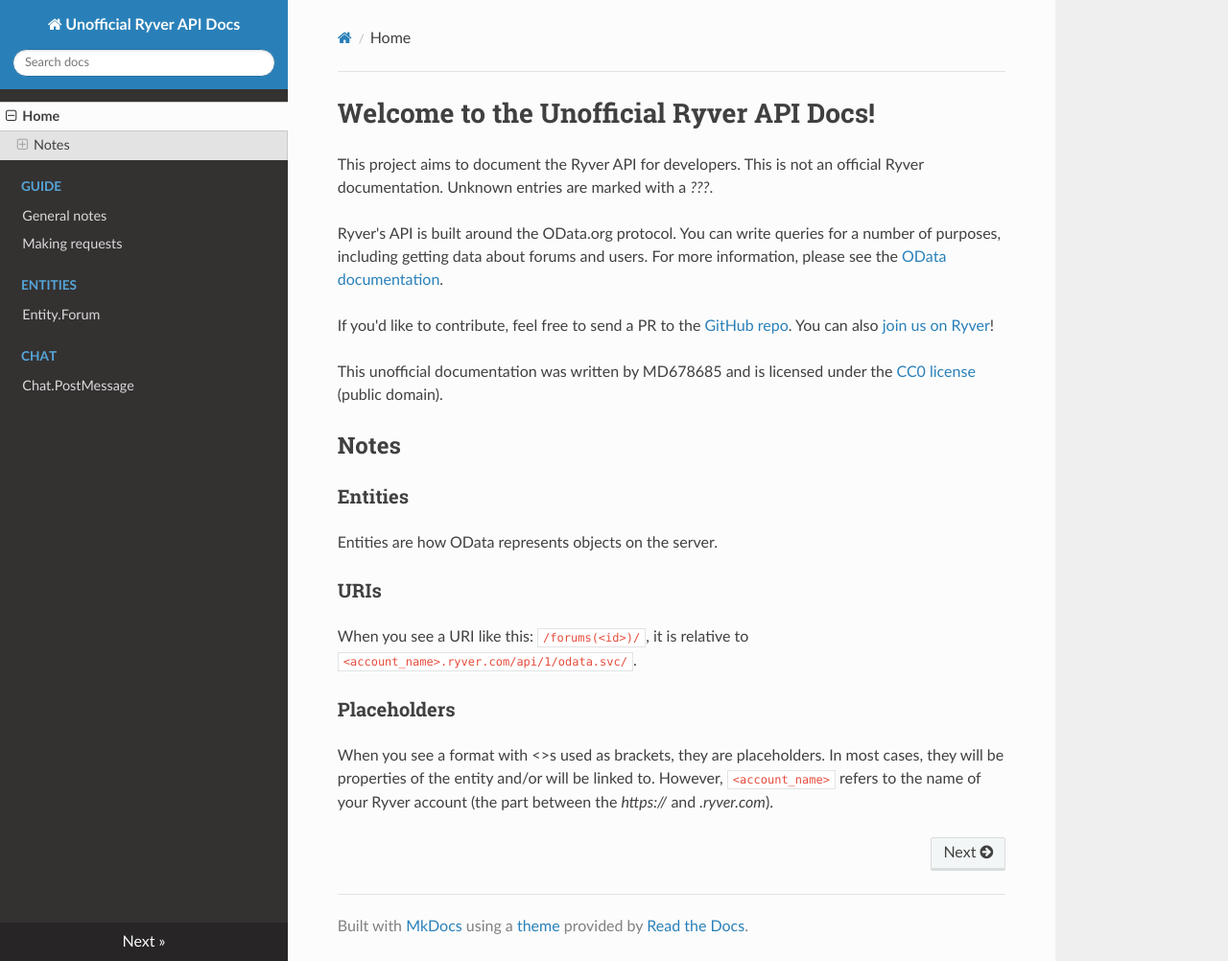
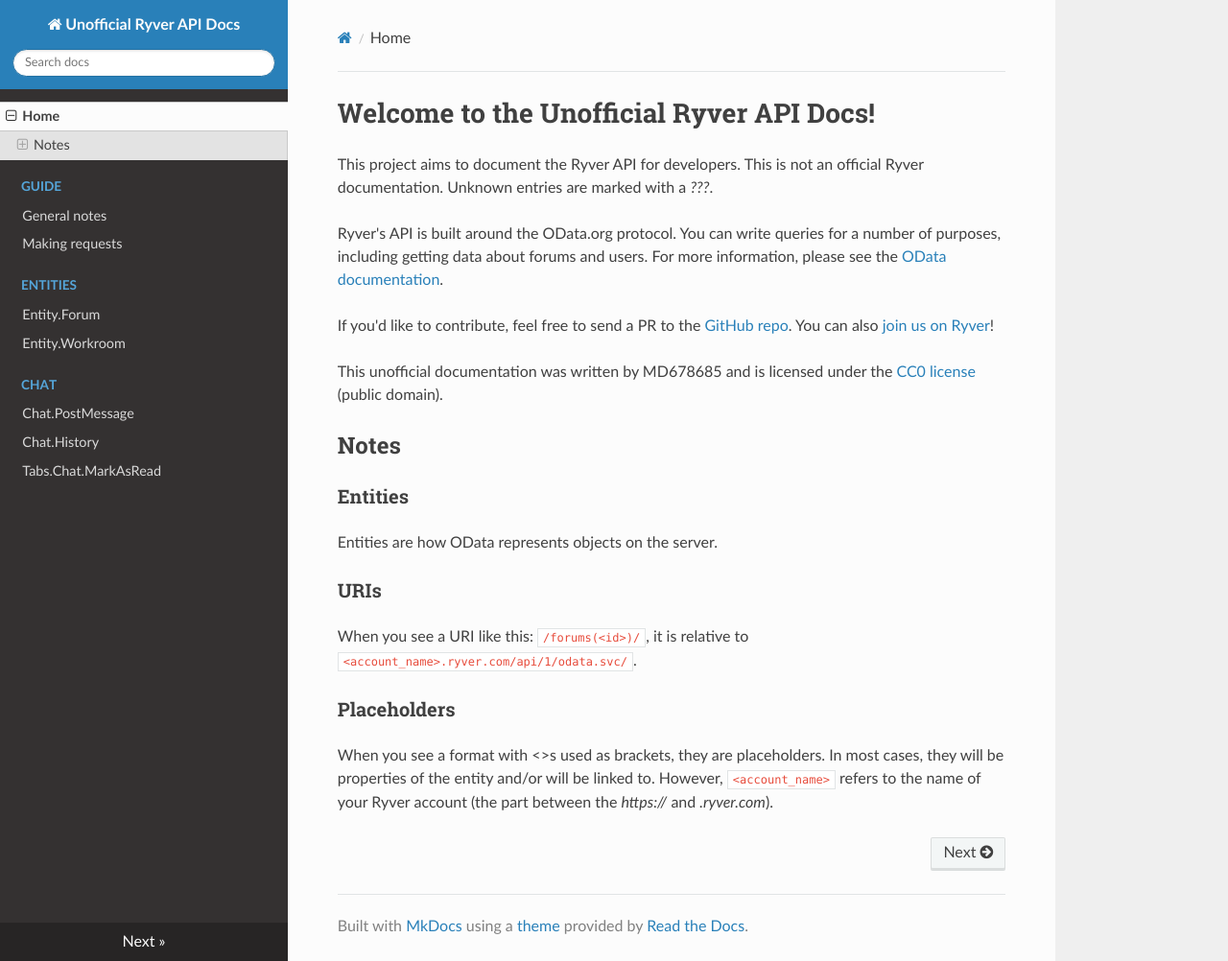
Before and after one commit to md678685/UnofficialRyverDocs, an MkDocs documentation site: the page built from docs/index.md, in a window 1280 px wide and 1002 px high. Shown: the whole window at 96% size. Built offline with MkDocs 1.6.1, drawn with Linux system fonts in a browser that asks for light colours; nearby versions of some CDN libraries; old or Windows-style settings are respelled for this version of MkDocs.

Commit message:
Update mkdocs config with new pages

```diff
--- a/mkdocs.yml
+++ b/mkdocs.yml
@@ -7,5 +7,8 @@ pages:
   - "Making requests": "guide/requests.md"
 - Entities:
   - "Entity.Forum": "entities/entity.forum.md"
+  - "Entity.Workroom": "entities/entity.workroom.md"
 - Chat:
   - "Chat.PostMessage": "chat/postmessage.md"
+  - "Chat.History": "chat/history.md"
+  - "Tabs.Chat.MarkAsRead": "chat/markasread.md"
```
